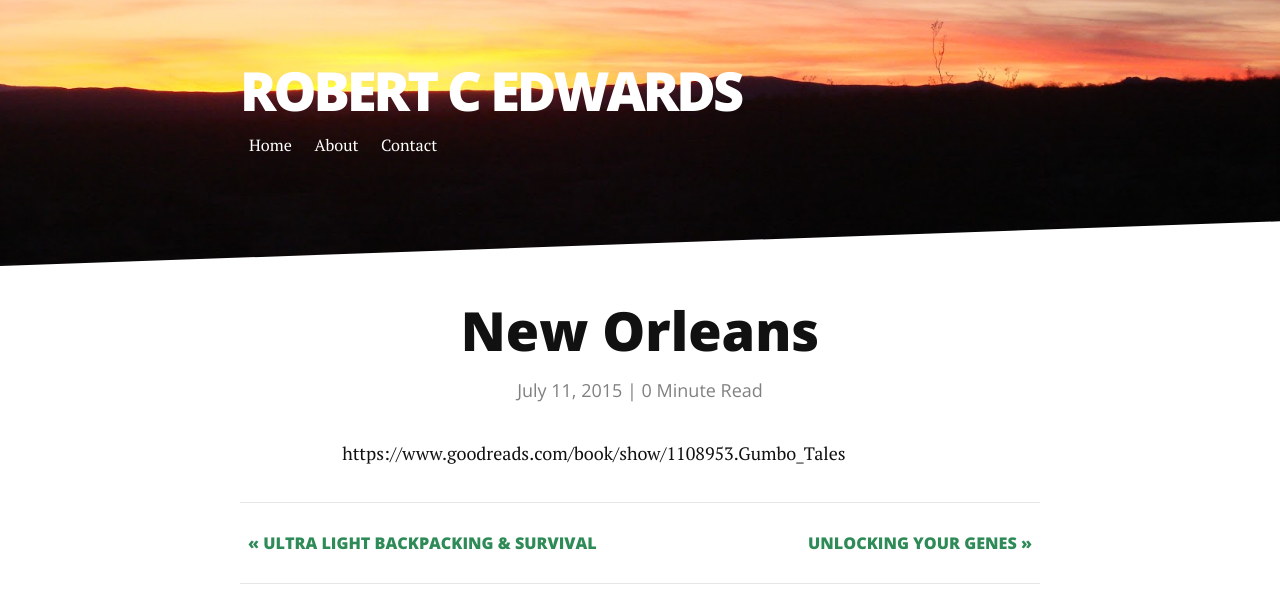
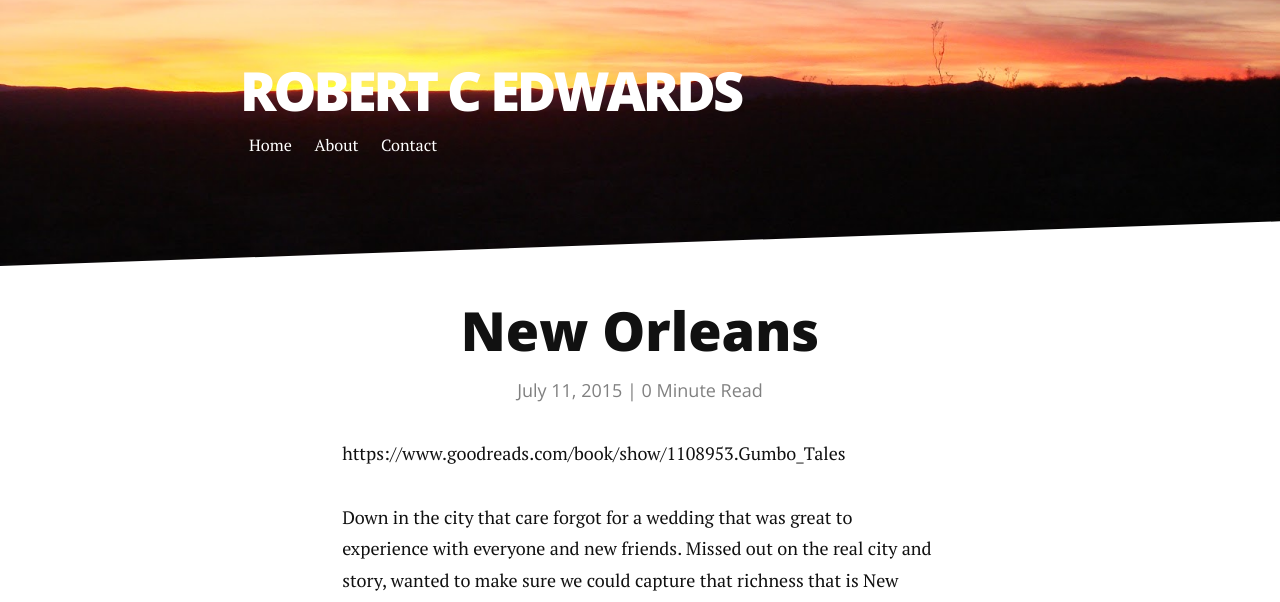
Before and after one commit to robertcedwards/robertcedwards.com, a Jekyll site: the page built from _posts/2015-07-15-New-Orleans.md, in a window 1280 px wide. Shown: the top 602 px of the page. Built offline with Jekyll 4.4.1, drawn with Linux system fonts in a browser that asks for light colours; nearby versions of some CDN libraries; Markdown is read by kramdown in place of the engine named in the settings; some of the changed text lies outside the part shown.

Commit message:
Fixing New Orleans

```diff
--- a/_posts/2015-07-15-New-Orleans.md
+++ b/_posts/2015-07-15-New-Orleans.md
@@ -6,3 +6,9 @@ date:   2015-07-11
 
 
 https://www.goodreads.com/book/show/1108953.Gumbo_Tales
+
+Down in the city that care forgot for a wedding that was great to experience with everyone and new friends.
+Missed out on the real city and story, wanted to make sure we could capture that richness that is New Orleans.
+While we we're there I picked up a book called Gumbo Tales
+<a href="http://www.amazon.com/gp/product/0393335372/ref=as_li_tl?ie=UTF8&camp=1789&creative=390957&creativeASIN=0393335372&linkCode=as2&tag=coactlabtwitter-20&linkId=DBUQMXA3TG5WB6HL"><img border="0" src="http://ws-na.amazon-adsystem.com/widgets/q?_encoding=UTF8&ASIN=0393335372&Format=_SL250_&ID=AsinImage&MarketPlace=US&ServiceVersion=20070822&WS=1&tag=coactlabtwitter-20" ></a><img src="http://ir-na.amazon-adsystem.com/e/ir?t=coactlabtwitter-20&l=as2&o=1&a=0393335372" width="1" height="1" border="0" alt="" style="border:none !important; margin:0px !important;" />
+https://www.goodreads.com/book/show/1108953.Gumbo_Tales
```
